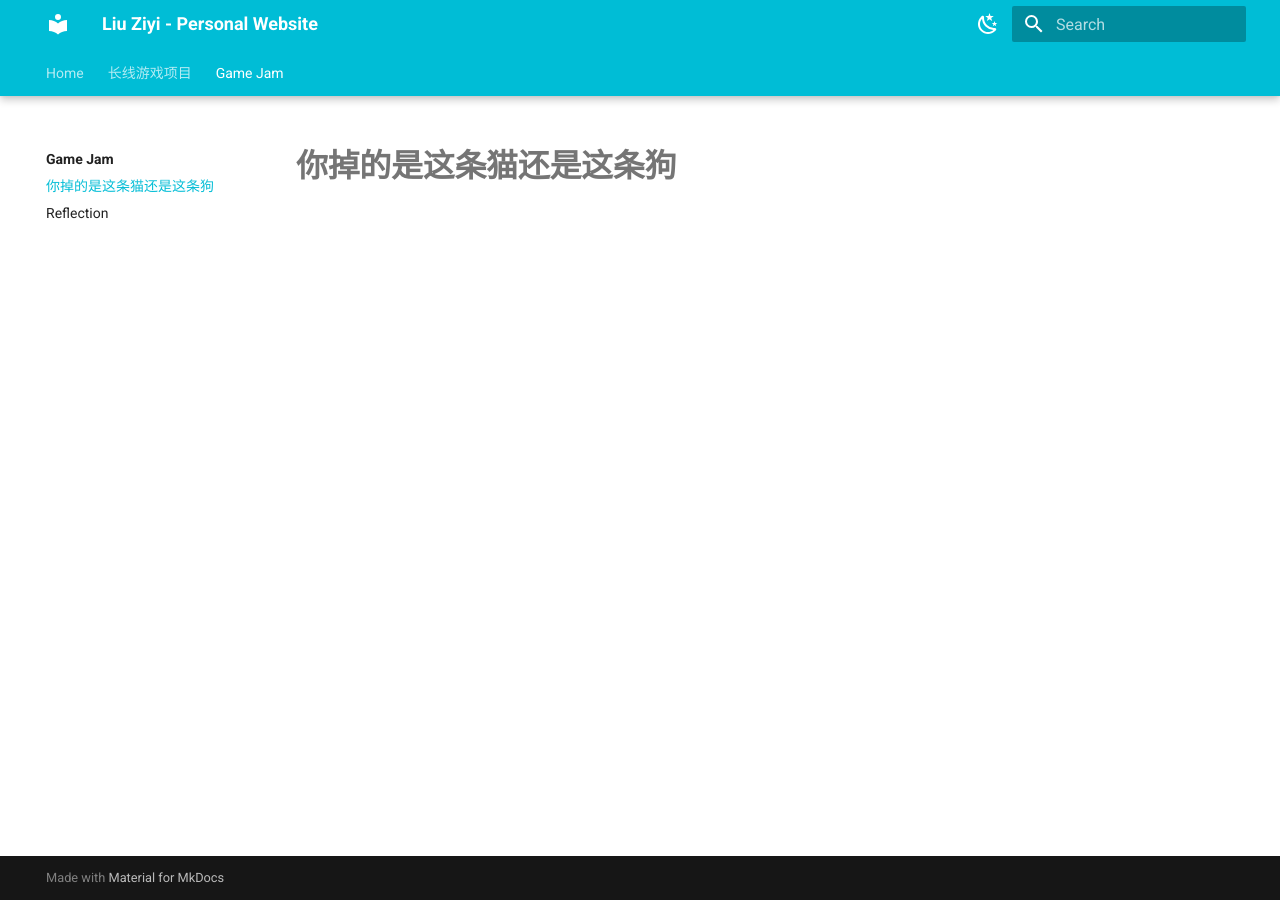
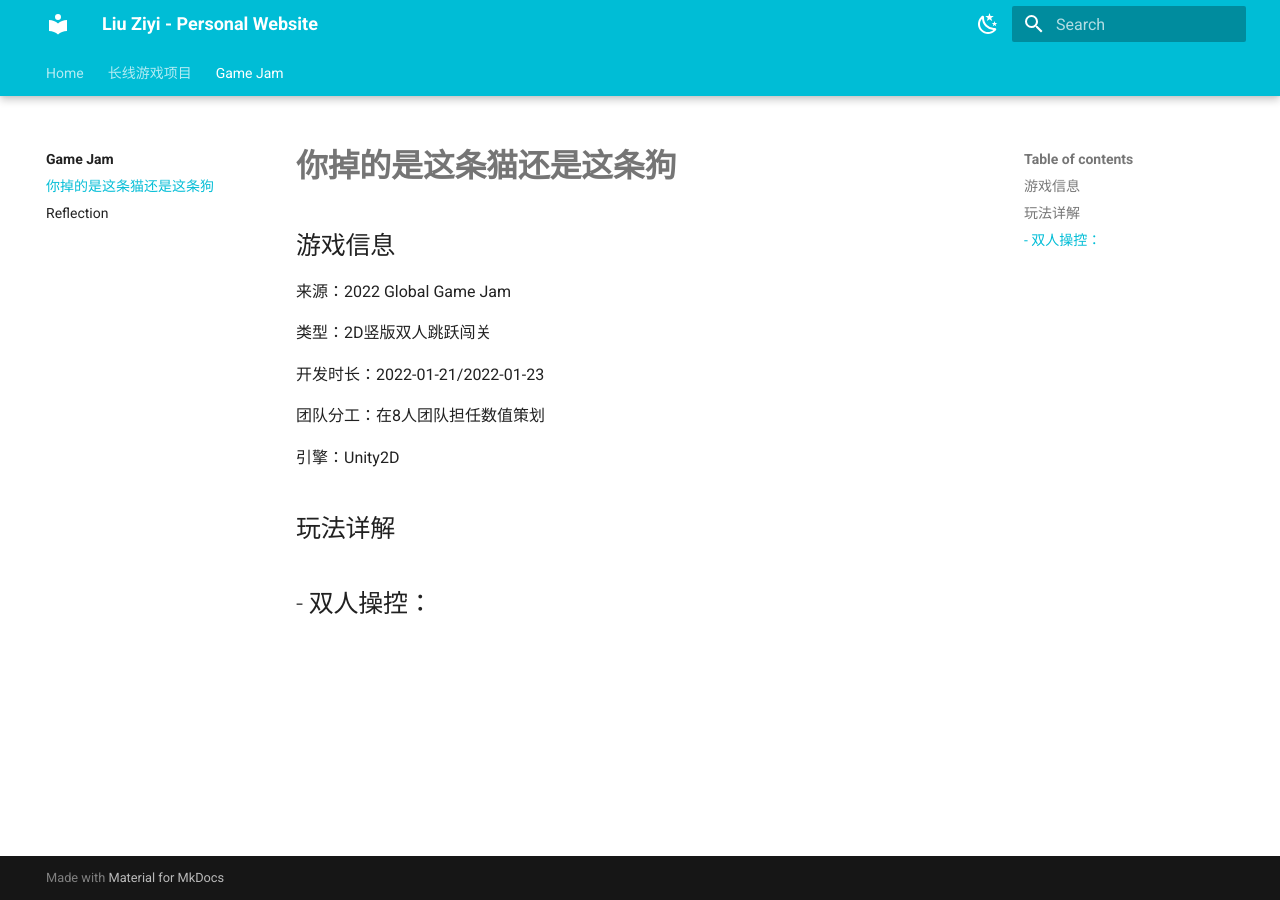
Before and after one commit to DavidLiu2021/My-Profile_MD, an MkDocs documentation site: the page built from docs/GJ/CatandDog.md, in a window 1280 px wide. Built offline with MkDocs 1.6.1 and Material for MkDocs 9.7.7, drawn with Linux system fonts in a browser that asks for light colours.

Commit message:
try of translating

```diff
--- a/docs/GJ/CatandDog.md
+++ b/docs/GJ/CatandDog.md
@@ -1 +1,18 @@
 # **你掉的是这条猫还是这条狗**
+
+## 游戏信息
+
+来源：2022 Global Game Jam
+
+类型：2D竖版双人跳跃闯关
+
+开发时长：2022-01-21/2022-01-23
+
+团队分工：在8人团队担任数值策划
+
+引擎：Unity2D
+
+## 玩法详解
+
+- 双人操控：
+-
```
Also changed, not shown: docs/index.md (+11 -7 lines), docs/GJ/Reflection.md (line endings or trailing spaces).
